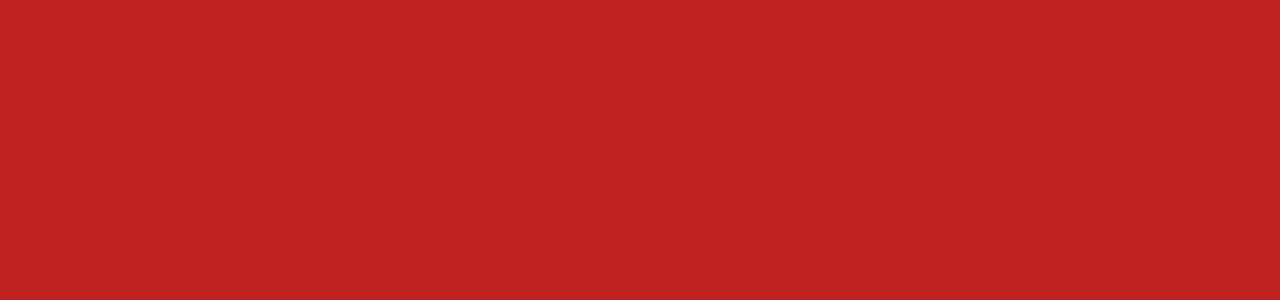
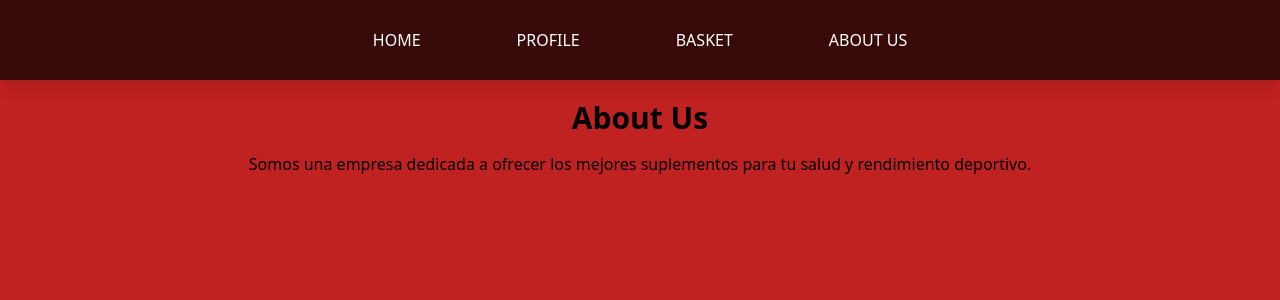
Before and after one commit to Abdul-source-06/FitSup, a Vue app in the folder FitSup/: page /about-us in a window 1280 px wide. Before the commit this address had no page. Shown: the top 300 px of the page. Built offline with nearby package versions, Linux system fonts and the light colour scheme.

Commit message:
Vista About Us añadida

```diff
--- a/FitSup/src/components/NavigationBar.vue
+++ b/FitSup/src/components/NavigationBar.vue
@@ -2,20 +2,13 @@
   <nav class="bg-black bg-opacity-70 text-white py-5 shadow-lg relative z-50">
     <div class="container mx-auto flex justify-between items-center">
       <!-- Menú hamburguesa para pantallas pequeñas -->
-      <button
-        id="menuButton"
-        class="text-white md:hidden focus:outline-none text-3xl"
-        @click="toggleMenu"
-      >
+      <button id="menuButton" class="text-white md:hidden focus:outline-none text-3xl" @click="toggleMenu">
         ☰
       </button>
 
       <!-- Opciones del menú -->
-      <ul
-        id="menuOptions"
-        :class="{'hidden': isMenuHidden, 'flex': !isMenuHidden}"
-        class="flex-col items-center md:flex md:flex-row md:space-x-24 mt-4 md:mt-0 md:mx-auto fixed inset-0 md:static justify-center bg-black bg-opacity-70 md:bg-transparent p-4 md:p-0 transition-all duration-300 ease-in-out"
-      >
+      <ul id="menuOptions" :class="{ 'hidden': isMenuHidden, 'flex': !isMenuHidden }"
+        class="flex-col items-center md:flex md:flex-row md:space-x-24 mt-4 md:mt-0 md:mx-auto fixed inset-0 md:static justify-center bg-black bg-opacity-70 md:bg-transparent p-4 md:p-0 transition-all duration-300 ease-in-out">
         <li class="uppercase py-2 hover:scale-110 transform transition-all duration-200">
           <router-link to="/home" class="hover:text-gray-400" @click="closeMenu">Home</router-link>
         </li>
@@ -24,6 +17,10 @@
         </li>
         <li class="uppercase py-2 hover:scale-110 transform transition-all duration-200">
           <router-link to="/Cesta" class="hover:text-gray-400" @click="closeMenu">Basket</router-link>
+        </li>
+        <li class="uppercase py-2 hover:scale-110 transform transition-all duration-200"> <router-link to="/about-us"
+            class="hover:text-gray-400" @click="closeMenu">
+            About Us</router-link>
         </li>
       </ul>
     </div>
--- a/FitSup/src/components/ProductList.vue
+++ b/FitSup/src/components/ProductList.vue
@@ -4,7 +4,7 @@
       v-for="product in products"
       :key="product.id"
       :product="product"
-      @add-to-cart="handleAddToCart"  <!-- Escuchar el evento de añadir al carrito -->
+      @add-to-cart="handleAddToCart"
     />
   </div>
 </template>
--- a/FitSup/src/router/index.js
+++ b/FitSup/src/router/index.js
@@ -6,8 +6,7 @@ import Profile from "@/views/Profile.vue";
 import Payment from "@/views/Payment.vue";
 import Login from "@/views/Login.vue";
 import Cesta from "@/views/Cesta.vue";
-
-
+import AboutUs from "@/views/AboutUs.vue"; // Importa la vista AboutUs
 
 const routes = [
   {
@@ -48,9 +47,13 @@ const routes = [
         name: "Cesta",
         component: Cesta,
       },
+      {
+        path: "about-us",  // Nueva ruta para About Us
+        name: "AboutUs",
+        component: AboutUs,
+      },
     ],
   },
-
 ];
 
 const router = createRouter({
--- /dev/null
+++ b/FitSup/src/views/AboutUs.vue
@@ -0,0 +1,18 @@
+<template>
+    <div class="about-us">
+      <h1 class="text-3xl font-bold text-center">About Us</h1>
+      <p class="mt-4 text-center">Somos una empresa dedicada a ofrecer los mejores suplementos para tu salud y rendimiento deportivo.</p>
+    </div>
+  </template>
+
+  <script>
+  export default {
+    name: "AboutUs",
+  };
+  </script>
+
+  <style scoped>
+  .about-us {
+    padding: 20px;
+  }
+  </style>
```
